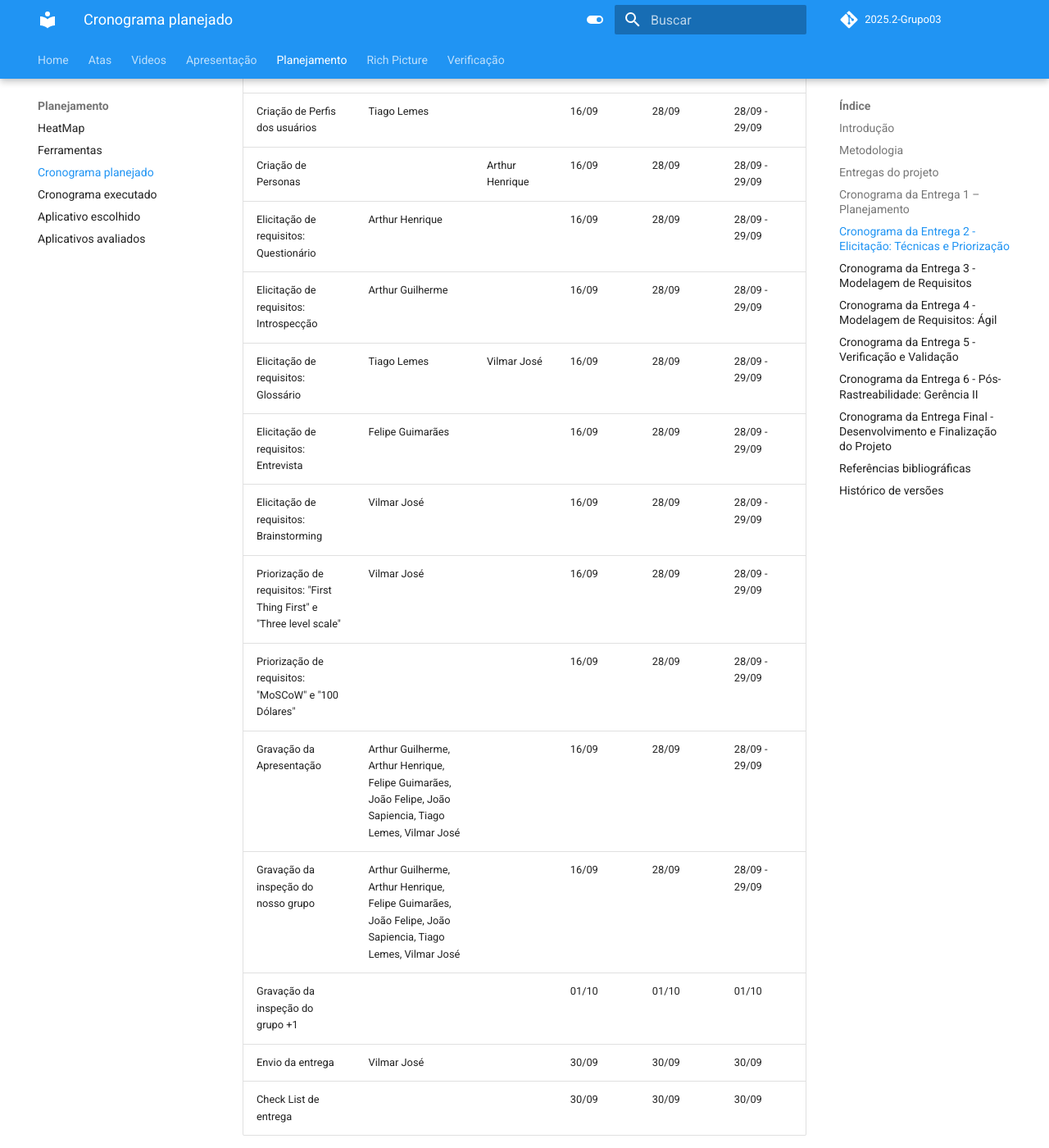
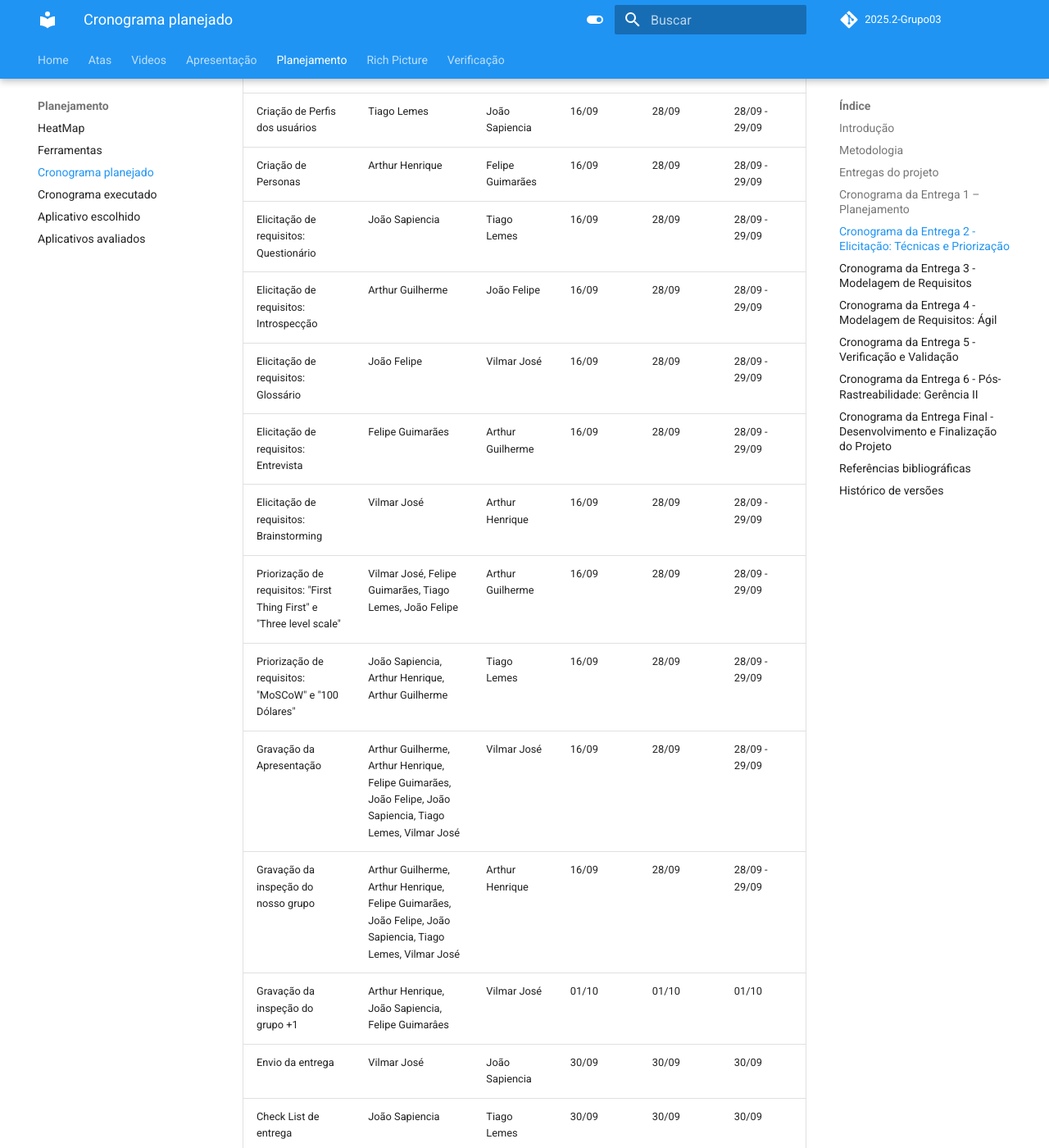
Before and after one commit to Requisitos-de-Software/2025.2-Grupo03, an MkDocs documentation site: the page built from docs/Planejamento/cronograma_planejado.md, in a window 1280 px wide and 1400 px high, scrolled down 3818 px. Shown: the whole window at 82% size. Built offline with MkDocs 1.6.1 and Material for MkDocs 9.7.7, drawn with Linux system fonts in a browser that asks for light colours; comment, search, counter and statistics services are not loaded; some of the changed text lies outside the part shown.

Commit message:
Update cronograma_planejado.md

```diff
--- a/docs/Planejamento/cronograma_planejado.md
+++ b/docs/Planejamento/cronograma_planejado.md
@@ -58,19 +58,19 @@ O cronograma planejado foi baseado nas datas oficiais do [plano de ensino](https
 
 | **Título** | **Autor(es)** | **Revisor(es)** | **Início** | **Prazo** | **Período de revisão** |
 |----------|-------------|-----------|----------|---------|----------------------|
-| Definição de equipe e responsabilidades | Vilmar José | | 04/09 | 09/09 | 08/09 - 09/09 |
+| Definição de equipe e responsabilidades | Vilmar José | Arthur Henrique | 04/09 | 09/09 | 08/09 - 09/09 |
 | Definição das ferramentas do projeto | Tiago Lemes | Vilmar José | 04/09 | 08/09 | 08/09 - 09/09 |
 | Estruturação do repositório e documentação inicial | Felipe Guimarães, João Sapiencia | Tiago Lemes | 04/08 | 08/09 | 08/09 - 09/09 |
 | Definição de escopo e objetivos | Vilmar José| João Sapiencia | 04/09 | 08/09 | 08/09 - 09/09 |
 | Elaboração do cronograma planejado detalhado | Vilmar José | João Sapiencia | 04/09 | 08/09 | 08/09 - 09/09 |
-| Elaboração do cronograma executado detalhado | Vilmar José | | 04/09 | 08/09 | 08/09 - 09/09 |
+| Elaboração do cronograma executado detalhado | Vilmar José | João Felipe | 04/09 | 08/09 | 08/09 - 09/09 |
 | Criação da Lista de Verificação | Tiago Lemes, Vilmar José | Arthur Henrique | 04/08 | 08/09 | 08/09 - 09/09 |
-| Rich Picture do projeto | Arthur Guilherme, Tiago Lemes | | 04/09 | 08/09 | 08/09 - 09/09 |
-| Gravação da Apresentação | Arthur Guilherme, Arthur Henrique, Felipe Guimarães, João Felipe, João Sapiencia, Tiago Lemes, Vilmar José | | 04/09 | 08/09 | 08/09 - 09/09 |
-| Gravação da inspeção do nosso grupo | Arthur Guilherme, Arthur Henrique, Felipe Guimarães, João Felipe, João Sapiencia, Tiago Lemes, Vilmar José | | 04/09 | 08/09 | 08/09 - 09/09 |
-| Gravação da inspeção do grupo +1 | Arthur Henrique | | 10/09 | 10/09 | 10/09 |
-| Envio da entrega | Vilmar José | | 09/09 | 09/09 | 09/09 |
-| Check List de entrega | João Sapiencia | | 04/09 | 08/09 | 08/09 - 09/09 |
+| Rich Picture do projeto | Arthur Guilherme, Tiago Lemes | Felipe Guimarães | 04/09 | 08/09 | 08/09 - 09/09 |
+| Gravação da Apresentação | Arthur Guilherme, Arthur Henrique, Felipe Guimarães, João Felipe, João Sapiencia, Tiago Lemes, Vilmar José | João Felipe | 04/09 | 08/09 | 08/09 - 09/09 |
+| Gravação da inspeção do nosso grupo | Arthur Guilherme, Arthur Henrique, Felipe Guimarães, João Felipe, João Sapiencia, Tiago Lemes, Vilmar José | Felipe Guimarães | 04/09 | 08/09 | 08/09 - 09/09 |
+| Gravação da inspeção do grupo +1 | Arthur Henrique, João Sapiencia, Felipe Guimarâes | Felipe Guimarâes | 10/09 | 10/09 | 10/09 |
+| Envio da entrega | Vilmar José | João Felipe | 09/09 | 09/09 | 09/09 |
+| Check List de entrega | João Sapiencia | Arthur Henrique | 04/09 | 08/09 | 08/09 - 09/09 |
 
 <div align="center"><strong>Autoria de <a href="https://github.com/VilmarFagundes">Vilmar José Fagundes</a></strong></div>
 
@@ -80,21 +80,21 @@ O cronograma planejado foi baseado nas datas oficiais do [plano de ensino](https
 
 | **Título** | **Autor(es)** | **Revisor(es)** | **Início** | **Prazo** | **Período de revisão** |
 |----------|-------------|-----------|----------|---------|----------------------|
-| Correções no projeto conforme apontado na apresentação anterior | Arthur Guilherme, Arthur Henrique, Felipe Guimarães, João Felipe, João Sapiencia, Tiago Lemes, Vilmar José | | 12/09 | 15/09 | 15/09 - 16/09 |
-| Criação de Perfis dos usuários | Tiago Lemes | | 16/09 | 28/09 | 28/09 - 29/09 |
-| Criação de Personas |  | Arthur Henrique | 16/09 | 28/09 | 28/09 - 29/09 |
-| Elicitação de requisitos: Questionário | Arthur Henrique | | 16/09 | 28/09 | 28/09 - 29/09 |
-| Elicitação de requisitos: Introspecção | Arthur Guilherme | | 16/09 | 28/09 | 28/09 - 29/09 |
-| Elicitação de requisitos: Glossário | Tiago Lemes | Vilmar José | 16/09 | 28/09 | 28/09 - 29/09 |
-| Elicitação de requisitos: Entrevista | Felipe Guimarães | | 16/09 | 28/09 | 28/09 - 29/09 |
-| Elicitação de requisitos: Brainstorming | Vilmar José | | 16/09 | 28/09 | 28/09 - 29/09 |
-| Priorização de requisitos: "First Thing First" e "Three level scale" | Vilmar José | | 16/09 | 28/09 | 28/09 - 29/09 |
-| Priorização de requisitos: "MoSCoW" e "100 Dólares" | | | 16/09 | 28/09 | 28/09 - 29/09 |
-| Gravação da Apresentação | Arthur Guilherme, Arthur Henrique, Felipe Guimarães, João Felipe, João Sapiencia, Tiago Lemes, Vilmar José | | 16/09 | 28/09 | 28/09 - 29/09 |
-| Gravação da inspeção do nosso grupo | Arthur Guilherme, Arthur Henrique, Felipe Guimarães, João Felipe, João Sapiencia, Tiago Lemes, Vilmar José | | 16/09 | 28/09 | 28/09 - 29/09 |
-| Gravação da inspeção do grupo +1 | | | 01/10 | 01/10 | 01/10 |
-| Envio da entrega | Vilmar José | | 30/09 | 30/09 | 30/09 |
-| Check List de entrega | | | 30/09 | 30/09 | 30/09 |
+| Correções no projeto conforme apontado na apresentação anterior | Arthur Guilherme, Arthur Henrique, Felipe Guimarães, João Felipe, João Sapiencia, Tiago Lemes, Vilmar José | João Sapiencia | 12/09 | 15/09 | 15/09 - 16/09 |
+| Criação de Perfis dos usuários | Tiago Lemes | João Sapiencia | 16/09 | 28/09 | 28/09 - 29/09 |
+| Criação de Personas | Arthur Henrique | Felipe Guimarães | 16/09 | 28/09 | 28/09 - 29/09 |
+| Elicitação de requisitos: Questionário | João Sapiencia | Tiago Lemes | 16/09 | 28/09 | 28/09 - 29/09 |
+| Elicitação de requisitos: Introspecção | Arthur Guilherme | João Felipe | 16/09 | 28/09 | 28/09 - 29/09 |
+| Elicitação de requisitos: Glossário | João Felipe | Vilmar José | 16/09 | 28/09 | 28/09 - 29/09 |
+| Elicitação de requisitos: Entrevista | Felipe Guimarães | Arthur Guilherme | 16/09 | 28/09 | 28/09 - 29/09 |
+| Elicitação de requisitos: Brainstorming | Vilmar José | Arthur Henrique | 16/09 | 28/09 | 28/09 - 29/09 |
+| Priorização de requisitos: "First Thing First" e "Three level scale" | Vilmar José, Felipe Guimarães, Tiago Lemes, João Felipe | Arthur Guilherme | 16/09 | 28/09 | 28/09 - 29/09 |
+| Priorização de requisitos: "MoSCoW" e "100 Dólares" | João Sapiencia, Arthur Henrique, Arthur Guilherme | Tiago Lemes | 16/09 | 28/09 | 28/09 - 29/09 |
+| Gravação da Apresentação | Arthur Guilherme, Arthur Henrique, Felipe Guimarães, João Felipe, João Sapiencia, Tiago Lemes, Vilmar José | Vilmar José | 16/09 | 28/09 | 28/09 - 29/09 |
+| Gravação da inspeção do nosso grupo | Arthur Guilherme, Arthur Henrique, Felipe Guimarães, João Felipe, João Sapiencia, Tiago Lemes, Vilmar José | Arthur Henrique | 16/09 | 28/09 | 28/09 - 29/09 |
+| Gravação da inspeção do grupo +1 | Arthur Henrique, João Sapiencia, Felipe Guimarâes | Vilmar José | 01/10 | 01/10 | 01/10 |
+| Envio da entrega | Vilmar José | João Sapiencia | 30/09 | 30/09 | 30/09 |
+| Check List de entrega | João Sapiencia | Tiago Lemes | 30/09 | 30/09 | 30/09 |
 
 <div align="center"><strong>Autoria de <a href="https://github.com/VilmarFagundes">Vilmar José Fagundes</a></strong></div>
 
@@ -104,16 +104,16 @@ O cronograma planejado foi baseado nas datas oficiais do [plano de ensino](https
 
 | **Título** | **Autor(es)** | **Revisor(es)** | **Início** | **Prazo** | **Período de revisão** |
 |----------|-------------|-----------|----------|---------|----------------------|
-| Correções no projeto conforme apontado na apresentação anterior | Arthur Guilherme, Arthur Henrique, Felipe Guimarães, João Felipe, João Sapiencia, Tiago Lemes, Vilmar José | | 03/10 | 06/10 | 06/10 - 07/10 |
-| Modelagem de requisitos: Cenário | Vilmar José | Tiago Lemes | 08/10 | 11/10 | 11/10 - 12/10 |
-| Modelagem de requisitos: Léxico | Arthur Guilherme | | 08/10 | 11/10 | 11/10 - 12/10 |
-| Modelagem de requisitos: Use Case | Tiago Lemes | Vilmar José | 08/10 | 11/10 | 11/10 - 12/10 |
-| Modelagem de requisitos: Especificação suplementar | Arthur Henrique | | 08/10 | 11/10 | 11/10 - 12/10 |
-| Gravação da Apresentação | Arthur Guilherme, Arthur Henrique, Felipe Guimarães, João Felipe, João Sapiencia, Tiago Lemes, Vilmar José | | 12/10 | 12/10 | 12/10 |
-| Gravação da inspeção do nosso grupo | Arthur Guilherme, Arthur Henrique, Felipe Guimarães, João Felipe, João Sapiencia, Tiago Lemes, Vilmar José | | 12/10 | 12/10 | 12/10 |
-| Gravação da inspeção do grupo +1 | | | 13/10 | 13/10 | 13/10 |
-| Envio da entrega | Vilmar José | | 12/10 | 12/10 | 12/10 |
-| Check List de entrega | | | 12/10 | 12/10 | 12/10 |
+| Correções no projeto conforme apontado na apresentação anterior | Arthur Guilherme, Arthur Henrique, Felipe Guimarães, João Felipe, João Sapiencia, Tiago Lemes, Vilmar José | Vilmar José | 03/10 | 06/10 | 06/10 - 07/10 |
+| Modelagem de requisitos: Cenário | Vilmar José, João Sapiencia | Tiago Lemes | 08/10 | 11/10 | 11/10 - 12/10 |
+| Modelagem de requisitos: Léxico | Arthur Guilherme, Arthur Henrique | João Felipe | 08/10 | 11/10 | 11/10 - 12/10 |
+| Modelagem de requisitos: Use Case | Tiago Lemes, Felipe Guimarães | Vilmar José | 08/10 | 11/10 | 11/10 - 12/10 |
+| Modelagem de requisitos: Especificação suplementar | Arthur Henrique, João Felipe, Vilmar José | Felipe Guimarães | 08/10 | 11/10 | 11/10 - 12/10 |
+| Gravação da Apresentação | Arthur Guilherme, Arthur Henrique, Felipe Guimarães, João Felipe, João Sapiencia, Tiago Lemes, Vilmar José | João Felipe | 12/10 | 12/10 | 12/10 |
+| Gravação da inspeção do nosso grupo | Arthur Guilherme, Arthur Henrique, Felipe Guimarães, João Felipe, João Sapiencia, Tiago Lemes, Vilmar José | Arthur Henrique | 12/10 | 12/10 | 12/10 |
+| Gravação da inspeção do grupo +1 | Tiago Lemes, Arthur Guilherme, Felipe Guimarães | João Sapiencia | 13/10 | 13/10 | 13/10 |
+| Envio da entrega | Vilmar José | Arthur Henrique | 12/10 | 12/10 | 12/10 |
+| Check List de entrega | João Sapiencia | João Felipe | 12/10 | 12/10 | 12/10 |
 
 <div align="center"><strong>Autoria de <a href="https://github.com/VilmarFagundes">Vilmar José Fagundes</a></strong></div>
 
@@ -123,15 +123,15 @@ O cronograma planejado foi baseado nas datas oficiais do [plano de ensino](https
 
 | **Título** | **Autor(es)** | **Revisor(es)** | **Início** | **Prazo** | **Período de revisão** |
 |----------|-------------|-----------|----------|---------|----------------------|
-| Correções no projeto conforme apontado na apresentação anterior | Arthur Guilherme, Arthur Henrique, Felipe Guimarães, João Felipe, João Sapiencia, Tiago Lemes, Vilmar José | | 15/10 | 16/10 | 16/10 - 17/10 |
-| Modelagem de requisitos - Ágil: Histórias do usuário | Tiago Lemes, Arthur Guilherme | | 18/10 | 20/10 | 20/10 - 21/10 |
-| Modelagem de requisitos - Ágil: Backlog | Vilmar José | Tiago Lemes | 18/10 | 20/10 | 20/10 - 21/10 |
-| Modelagem de requisitos - Ágil: NFR Framework | | | 18/10 | 20/10 | 20/10 - 21/10 |
-| Gravação da Apresentação | Arthur Guilherme, Arthur Henrique, Felipe Guimarães, João Felipe, João Sapiencia, Tiago Lemes, Vilmar José | | 21/10 | 21/10 | 21/10 |
-| Gravação da inspeção do nosso grupo | Arthur Guilherme, Arthur Henrique, Felipe Guimarães, João Felipe, João Sapiencia, Tiago Lemes, Vilmar José | | 21/10 | 21/10 | 21/10 |
-| Gravação da inspeção do grupo +1 | | | 22/10 | 22/10 | 22/10 |
-| Envio da entrega | Vilmar José | | 21/10 | 21/10 | 21/10 |
-| Check List de entrega | | | 21/10 | 21/10 | 21/10 |
+| Correções no projeto conforme apontado na apresentação anterior | Arthur Guilherme, Arthur Henrique, Felipe Guimarães, João Felipe, João Sapiencia, Tiago Lemes, Vilmar José | Felipe Guimarães | 15/10 | 16/10 | 16/10 - 17/10 |
+| Modelagem de requisitos - Ágil: Histórias do usuário | Tiago Lemes, Arthur Guilherme | João Felipe | 18/10 | 20/10 | 20/10 - 21/10 |
+| Modelagem de requisitos - Ágil: Backlog | Vilmar José, Felipe Guimarães | Tiago Lemes | 18/10 | 20/10 | 20/10 - 21/10 |
+| Modelagem de requisitos - Ágil: NFR Framework | Arthur Henrique, João Felipe, João Sapiencia | Felipe Guimarães | 18/10 | 20/10 | 20/10 - 21/10 |
+| Gravação da Apresentação | Arthur Guilherme, Arthur Henrique, Felipe Guimarães, João Felipe, João Sapiencia, Tiago Lemes, Vilmar José | Vilmar José | 21/10 | 21/10 | 21/10 |
+| Gravação da inspeção do nosso grupo | Arthur Guilherme, Arthur Henrique, Felipe Guimarães, João Felipe, João Sapiencia, Tiago Lemes, Vilmar José | Arthur Guilherme | 21/10 | 21/10 | 21/10 |
+| Gravação da inspeção do grupo +1 | João Felipe, João Sapiencia, Vilmar | | 22/10 | 22/10 | 22/10 |
+| Envio da entrega | Vilmar José | João Sapiencia | 21/10 | 21/10 | 21/10 |
+| Check List de entrega | João Sapiencia | Vilmar José | 21/10 | 21/10 | 21/10 |
 
 <div align="center"><strong>Autoria de <a href="https://github.com/VilmarFagundes">Vilmar José Fagundes</a></strong></div>
 
@@ -141,25 +141,25 @@ O cronograma planejado foi baseado nas datas oficiais do [plano de ensino](https
 
 | **Título** | **Autor(es)** | **Revisor(es)** | **Início** | **Prazo** | **Período de revisão** |
 |----------|-------------|-----------|----------|---------|----------------------|
-| Correções no projeto conforme apontado na apresentação anterior | Arthur Guilherme, Arthur Henrique, Felipe Guimarães, João Felipe, João Sapiencia, Tiago Lemes, Vilmar José | | 31/10 | 01/11 | 01/11 |
-| Verificação do Rich Picture | Tiago Lemes | | 02/11 | 11/11 | 11/11 - 12/11 |
-| Verificação do NFR Framework | | | 02/11 | 11/11 | 11/11 - 12/11 |
-| Verificação dos casos de uso | | | 02/11 | 11/11 | 11/11 - 12/11 |
-| Verificação do Brainstorming | Vilmar José | | 02/11 | 11/11 | 11/11 - 12/11 |
-| Verificação do Backlog | Arthur Guilherme | | 02/11 | 11/11 | 11/11 - 12/11 |
-| Verificação do léxico | | | 02/11 | 11/11 | 11/11 - 12/11 |
+| Correções no projeto conforme apontado na apresentação anterior | Arthur Guilherme, Arthur Henrique, Felipe Guimarães, João Felipe, João Sapiencia, Tiago Lemes, Vilmar José | João Felipe | 31/10 | 01/11 | 01/11 |
+| Verificação do Rich Picture | Tiago Lemes | Arthur Henrique | 02/11 | 11/11 | 11/11 - 12/11 |
+| Verificação do NFR Framework | Felipe Guimarães | João Sapiencia | 02/11 | 11/11 | 11/11 - 12/11 |
+| Verificação dos casos de uso | Arthur Henrique | João Felipe | 02/11 | 11/11 | 11/11 - 12/11 |
+| Verificação do Brainstorming | Vilmar José | Tiago Lemes | 02/11 | 11/11 | 11/11 - 12/11 |
+| Verificação do Backlog | Arthur Guilherme | Vilmar José | 02/11 | 11/11 | 11/11 - 12/11 |
+| Verificação do léxico | João Sapiencia | Felipe Guimarães | 02/11 | 11/11 | 11/11 - 12/11 |
 | Verificação das Histórias de usuários | Vilmar José | Tiago Lemes | 02/11 | 11/11 | 11/11 - 12/11 |
-| Verificação das Técnicas de elicitação | | | 02/11 | 11/11 | 11/11 - 12/11 |
-| Verificação da Priorização | | | 02/11 | 11/11 | 11/11 - 12/11 |
-| Verificação da Especialização Suplementar | | Arthur Henrique | 02/11 | 11/11 | 11/11 - 12/11 |
-| Verificação dos Cenários | Arthur Guilherme | | 02/11 | 11/11 | 11/11 - 12/11 |
-| Verificação da Entrevista | | Vilmar José | 02/11 | 11/11 | 11/11 - 12/11 |
-| Verificação do Perfil de usuário | Tiago Lemes | | 02/11 | 11/11 | 11/11 - 12/11 |
-| Verificação das Personas | Arthur Henrique | | 02/11 | 11/11 | 11/11 - 12/11 |
-| Verificação da Introspecção | | | 02/11 | 11/11 | 11/11 - 12/11 |
-| Gravação da Apresentação | Arthur Guilherme, Arthur Henrique, Felipe Guimarães, João Felipe, João Sapiencia, Tiago Lemes, Vilmar José | | 12/11 | 12/11 | 12/11 |
-| Envio da entrega | Vilmar José | | 12/11 | 12/11 | 12/11 |
-| Check List de entrega | | | 12/11 | 12/11 | 12/11 |
+| Verificação das Técnicas de elicitação | João Felipe | Felipe Guimarães | 02/11 | 11/11 | 11/11 - 12/11 |
+| Verificação da Priorização | Felipe Guimarães | João Sapiencia | 02/11 | 11/11 | 11/11 - 12/11 |
+| Verificação da Especialização Suplementar | João Felipe | Arthur Henrique | 02/11 | 11/11 | 11/11 - 12/11 |
+| Verificação dos Cenários | Arthur Guilherme | Arthur Henrique | 02/11 | 11/11 | 11/11 - 12/11 |
+| Verificação da Entrevista | João Sapiencia | Vilmar José | 02/11 | 11/11 | 11/11 - 12/11 |
+| Verificação do Perfil de usuário | Tiago Lemes | Arthur Guilherme | 02/11 | 11/11 | 11/11 - 12/11 |
+| Verificação das Personas | Arthur Henrique | Arthur Guilherme | 02/11 | 11/11 | 11/11 - 12/11 |
+| Verificação da Introspecção | Vilmar José | João Felipe | 02/11 | 11/11 | 11/11 - 12/11 |
+| Gravação da Apresentação | Arthur Guilherme, Arthur Henrique, Felipe Guimarães, João Felipe, João Sapiencia, Tiago Lemes, Vilmar José | João Felipe | 12/11 | 12/11 | 12/11 |
+| Envio da entrega | Vilmar José | João Sapiencia | 12/11 | 12/11 | 12/11 |
+| Check List de entrega | João Sapiencia | Vilmar José | 12/11 | 12/11 | 12/11 |
 
 <div align="center"><strong>Autoria de <a href="https://github.com/VilmarFagundes">Vilmar José Fagundes</a></strong></div>
 
@@ -170,15 +170,15 @@ O cronograma planejado foi baseado nas datas oficiais do [plano de ensino](https
 
 | **Título** | **Autor(es)** | **Revisor(es)** | **Início** | **Prazo** | **Período de revisão** |
 |----------|-------------|-----------|----------|---------|----------------------|
-| Correções no projeto conforme apontado na apresentação anterior | Arthur Guilherme, Arthur Henrique, Felipe Guimarães, João Felipe, João Sapiencia, Tiago Lemes, Vilmar José | | 23/10 | 24/10 | 24/20 |
-| Pós-rastreabilidade: Backward-form | Vilmar José, Tiago Lemes | | 26/10 | 27/10 | 27/10 - 28/10 |
-| Pós-rastreabilidade: Forward-form | Arthur Guilherme | | 26/10 | 27/10 | 27/10 - 28/10 |
-| Matriz de Rastreabilidade | | | 26/10 | 27/10 | 27/10 - 28/10 |
-| Gravação da Apresentação | Arthur Guilherme, Arthur Henrique, Felipe Guimarães, João Felipe, João Sapiencia, Tiago Lemes, Vilmar José | | 28/10 | 28/10 | 28/10 |
-| Gravação da inspeção do nosso grupo | Arthur Guilherme, Arthur Henrique, Felipe Guimarães, João Felipe, João Sapiencia, Tiago Lemes, Vilmar José | | 28/10 | 28/10 | 28/10 |
-| Gravação da inspeção do grupo +1 | | | 29/10 | 29/10 | 29/10 |
-| Envio da entrega | Vilmar José | | 28/10 | 28/10 | 28/10 |
-| Check List de entrega | | | 28/10 | 28/10 | 28/10 |
+| Correções no projeto conforme apontado na apresentação anterior | Arthur Guilherme, Arthur Henrique, Felipe Guimarães, João Felipe, João Sapiencia, Tiago Lemes, Vilmar José | Felipe Guimarães | 23/10 | 24/10 | 24/20 |
+| Pós-rastreabilidade: Backward-form | Vilmar José, Tiago Lemes, João Felipe | Arthur Guilherme | 26/10 | 27/10 | 27/10 - 28/10 |
+| Pós-rastreabilidade: Forward-form | Arthur Guilherme, João Sapiencia | João Felipe | 26/10 | 27/10 | 27/10 - 28/10 |
+| Matriz de Rastreabilidade | Arthur Henrique, Felipe Guimarães | Tiago Lemes | 26/10 | 27/10 | 27/10 - 28/10 |
+| Gravação da Apresentação | Arthur Guilherme, Arthur Henrique, Felipe Guimarães, João Felipe, João Sapiencia, Tiago Lemes, Vilmar José | Arthur Henrique | 28/10 | 28/10 | 28/10 |
+| Gravação da inspeção do nosso grupo | Arthur Guilherme, Arthur Henrique, Felipe Guimarães, João Felipe, João Sapiencia, Tiago Lemes, Vilmar José | João Sapiencia | 28/10 | 28/10 | 28/10 |
+| Gravação da inspeção do grupo +1 | Vilmar José, João Sapiencia, Arthur Henrique | Tiago Lemes | 29/10 | 29/10 | 29/10 |
+| Envio da entrega | Vilmar José | João Sapiencia | 28/10 | 28/10 | 28/10 |
+| Check List de entrega | João Sapiencia | Vilmar José | 28/10 | 28/10 | 28/10 |
 
 <div align="center"><strong>Autoria de <a href="https://github.com/VilmarFagundes">Vilmar José Fagundes</a></strong></div>
 
@@ -189,12 +189,12 @@ O cronograma planejado foi baseado nas datas oficiais do [plano de ensino](https
 | **Título** | **Autor(es)** | **Revisor(es)** | **Início** | **Prazo** | **Período de revisão** |
 |----------|-------------|-----------|----------|---------|----------------------|
 | Correções no projeto conforme apontado na apresentação anterior | Arthur Guilherme, Arthur Henrique, Felipe Guimarães, João Felipe, João Sapiencia, Tiago Lemes, Vilmar José | | 14/11 | 15/11 | 15/11 |
-| Desenvolvimento do projeto final (correção e complemento) | Vilmar José, Arthur Guilherme | | 16/11 | 22/11 | 22/11 - 23/11 |
-| Criação da lista de verificação | Tiago Lemes | | 16/11 | 22/11 | 22/11 - 23/11 |
-| Gravação da Apresentação | Arthur Guilherme, Arthur Henrique, Felipe Guimarães, João Felipe, João Sapiencia, Tiago Lemes, Vilmar José | | 24/11 | 24/11 | 24/11 |
-| Gravação da inspeção do nosso grupo | Arthur Guilherme, Arthur Henrique, Felipe Guimarães, João Felipe, João Sapiencia, Tiago Lemes, Vilmar José | | 24/11 | 24/11 | 24/11 |
-| Envio da entrega | Vilmar José | | 24/11 | 24/11 | 24/11 |
-| Check List de entrega | | | 24/11 | 24/11 | 24/11 |
+| Desenvolvimento do projeto final (correção e complemento) | Arthur Guilherme, Arthur Henrique, Felipe Guimarães, João Felipe, João Sapiencia, Tiago Lemes, Vilmar José | Vilmar José | 16/11 | 22/11 | 22/11 - 23/11 |
+| Criação da lista de verificação | Tiago Lemes | Arthur Guilherme | 16/11 | 22/11 | 22/11 - 23/11 |
+| Gravação da Apresentação | Arthur Guilherme, Arthur Henrique, Felipe Guimarães, João Felipe, João Sapiencia, Tiago Lemes, Vilmar José | João Felipe | 24/11 | 24/11 | 24/11 |
+| Gravação da inspeção do nosso grupo | Arthur Guilherme, Arthur Henrique, Felipe Guimarães, João Felipe, João Sapiencia, Tiago Lemes, Vilmar José | Arthur Henrique | 24/11 | 24/11 | 24/11 |
+| Envio da entrega | Vilmar José | João Sapiencia | 24/11 | 24/11 | 24/11 |
+| Check List de entrega | João Sapiencia | Vilmar José | 24/11 | 24/11 | 24/11 |
 
 <div align="center"><strong>Autoria de <a href="https://github.com/VilmarFagundes">Vilmar José Fagundes</a></strong></div>
 
```
